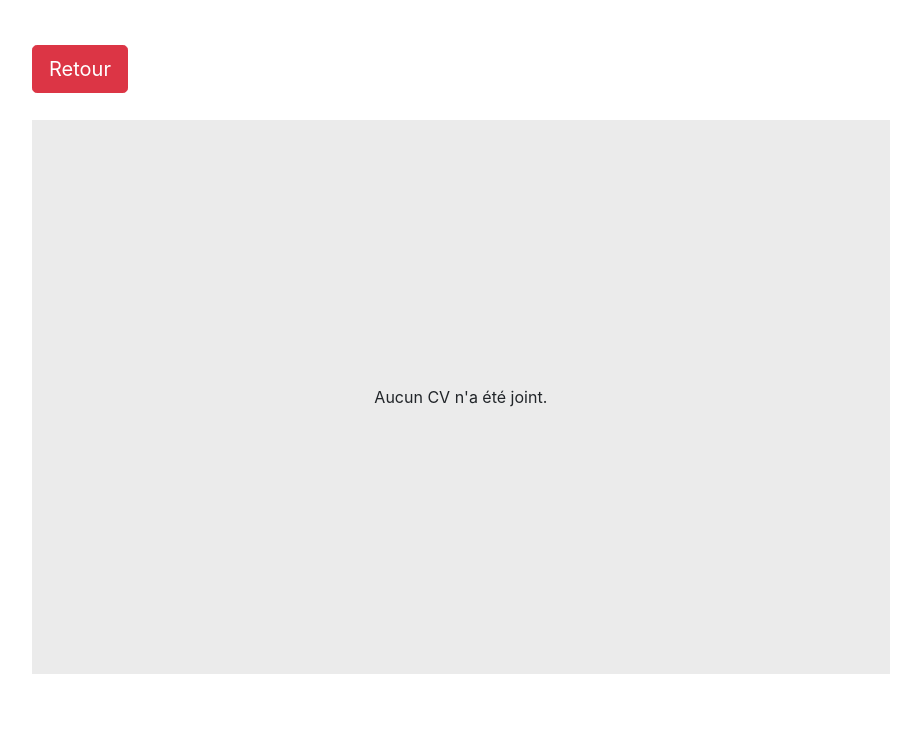
After one commit to MWMatthieuL/ISCOM, a Symfony app: template templates/cv_file.html.twig in a window 1280 px wide. The commit adds this page. Shown: the top 735 px of the page, without its empty margins (32-953 px from the left). Run offline with Twig, Linux system fonts and the light colour scheme; the template is opened without the code that fills it, so the values that code supplies are empty; style sheets or scripts are compiled from the project's sources; some libraries are stand-ins or nearby versions.

Commit message:
Fix btn send offer

```diff
--- /dev/null
+++ b/templates/cv_file.html.twig
@@ -0,0 +1,41 @@
+{% extends 'base.html.twig' %}
+
+{% block title %}Document de l'offre{% endblock %}
+
+{% block body %}
+    <style>
+        #view_file{
+            width: 100%;
+            height: 100%;
+            position: relative;
+        }
+        #view_file a   {
+            position: absolute;
+            top: -75px;
+            left: 0;
+            z-index: 1000;
+        }
+        #view_file embed, #view_file #empty {
+            min-height: 90%;
+            min-width: 30%;
+            background-color: #ebebeb
+        }
+
+        #view_file #empty {
+            display: flex;
+            flex-direction: row;
+            align-items: center;
+            justify-content: center;
+        }
+    </style>
+    <div id="view_file">
+        <a href="{{ path('offer_matchs', { id : offer.id }) }}" class="btn btn-danger btn-lg">Retour</a>
+        {% if file is not null %}
+            <embed src="{{ asset(file | replace({'/app/public':''})) }}" width="100%" height="100%"/>
+        {% else %}
+            <div id="empty" style="text-align: center">
+                Aucun CV n'a été joint.
+            </div>
+        {% endif %}
+    </div>
+{% endblock %}
--- a/templates/match_and_offers/offer_matchs.html.twig
+++ b/templates/match_and_offers/offer_matchs.html.twig
@@ -120,20 +120,20 @@
                     {% if match.sendByCompany %}
                         <button value="{{ match.id }}" class="btn btn-success btn--accepted">Offre envoyée</button>
                     {% else %}
-                        <button value="{{ match.id }}" style="width: 210px" class="btn btn-primary">Envoyer l'offre à l'étudiant</button>
+                        <a href="{{ path('match_student_send_offer' , { id : match.id }) }}" style="width: 210px" class="btn btn-primary">Envoyer l'offre à l'étudiant</a>
                     {% endif %}
                 </div>
             </div>
         {% endfor %}
     </div>
     <div id="accepted" class="tab" style="display: none">
-        {% for match in acceptedMatchings %}
+        {% for match in matchings %}
             <div class="mb-4 d-flex flex-row justify-content-between align-items-center">
                 <img src="{{ match.student.picture ? asset(match.student.picture) : "" }}" alt="">
                 <span>{{ match.student.displayName }}</span>
                 <span>{{ match.percentage | round }} %</span>
                 <div>
-                    <button value="/etudiant/match/{{ match.id }}/cv" style="width: 210px" class="btn btn-primary">Voir le CV</button>
+                    <a href="{{ path('match_student_view_cv_file' , { id : match.id }) }}" style="width: 210px" class="btn btn-primary">Voir le CV</a>
                     <button value="{{ match.id }}" style="width: 210px" class="btn btn-primary">Contacter l'étudiant</button>
                 </div>
             </div>
```
Also changed, not shown: src/Controller/MatchAndOfferController.php (+26 -2 lines).
